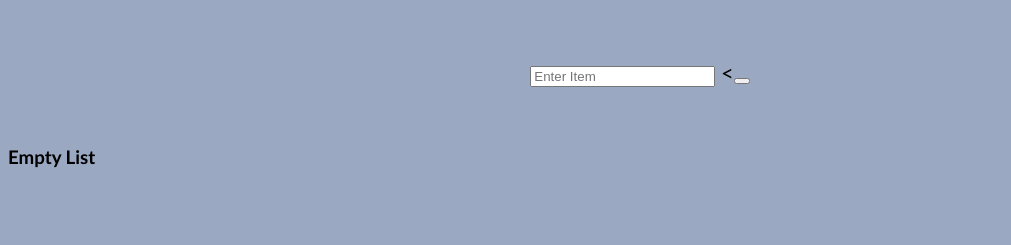
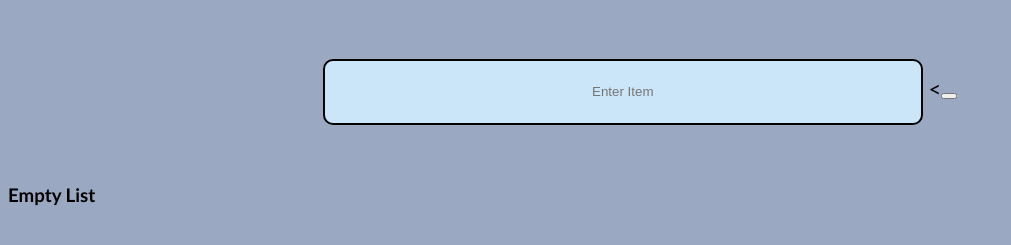
Before and after one commit to Davittio-L/shopping_list, a plain HTML site: page index.html in a window 1280 px wide. Shown: the part 63-308 px from the top of the page, without its empty margins (0-1011 px from the left). Drawn offline with Linux system fonts and the light colour scheme.

Commit message:
Added CSS to UserInput
added css to UserInput Area.

```diff
--- a/main.css
+++ b/main.css
@@ -29,3 +29,19 @@ body {
     font-size: 22px;
     text-align: center;
  }
+
+ #inputArea {
+   position: relative;
+   width: 100%;
+ }
+
+ .listInput #userInput {
+   background: #cce6f9;
+   color: #0e5974;
+   border: 2px solid black;
+   height: 60px;
+   width: 50%;
+   border-radius: 10px 10px 10px 10px;
+   text-align: center;
+   transition: #EBF7FF;
+ }
```
